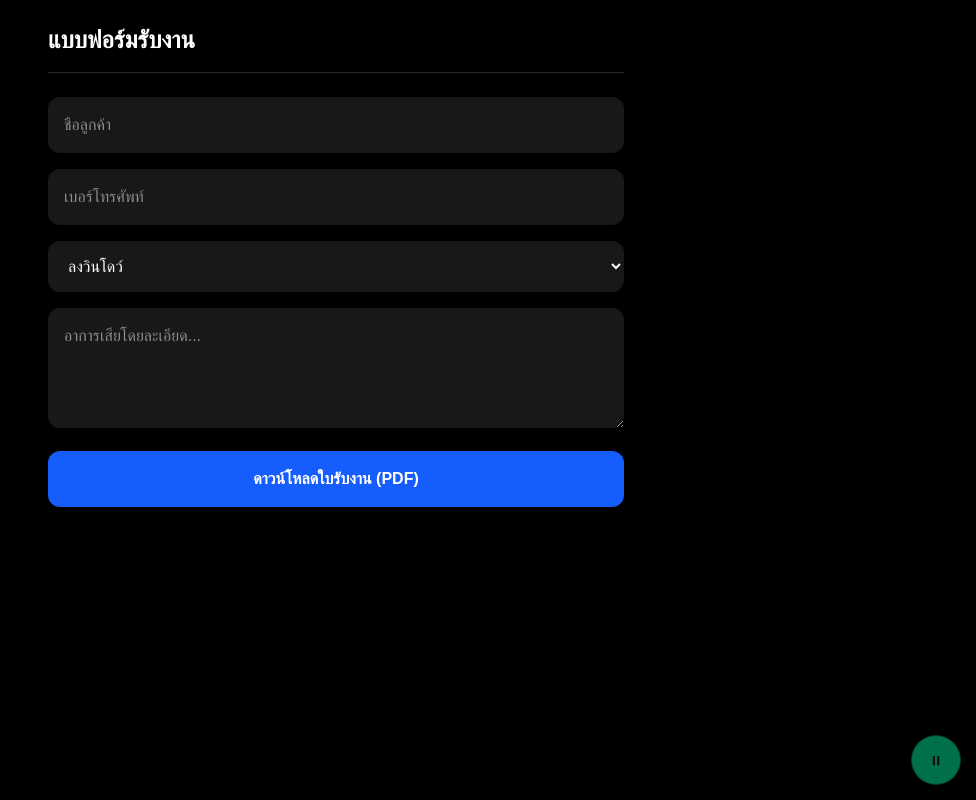
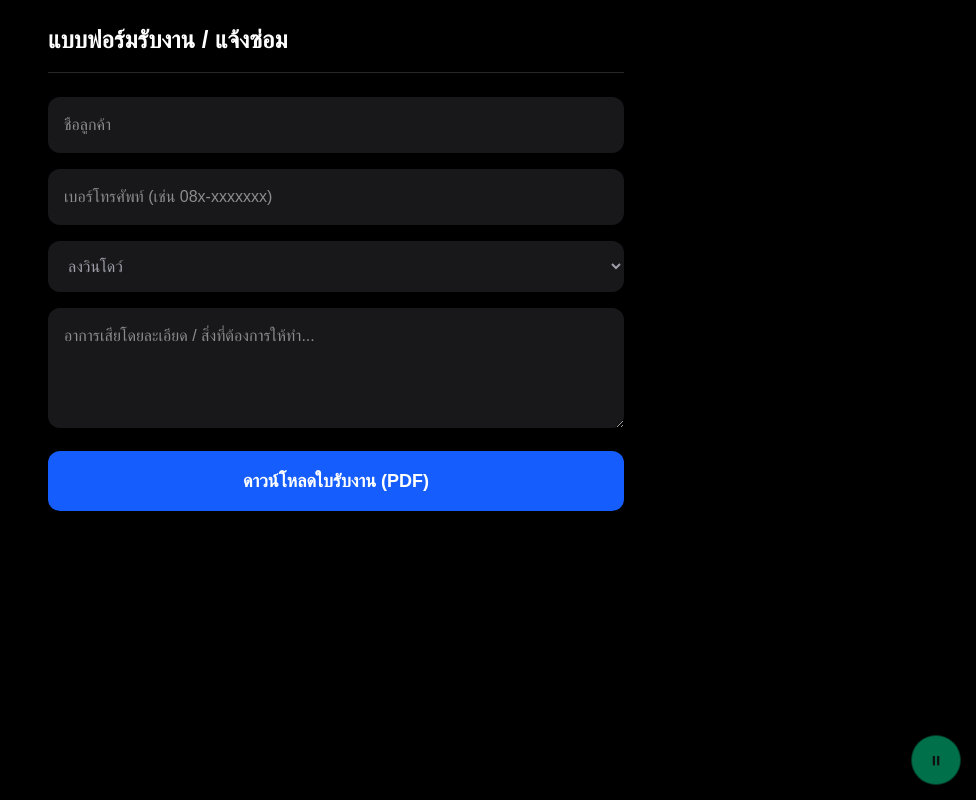
Before and after one commit to catrun2532-tech/crc-website, a Next.js app: page /order in a window 1280 px wide. Shown: the whole page, without its empty margins (304-1280 px from the left). Built offline with nearby package versions, Linux system fonts and the light colour scheme.

Commit message:
Update page.tsx

```diff
--- a/src/app/order/page.tsx
+++ b/src/app/order/page.tsx
@@ -1,110 +1,151 @@
 "use client";
 
 import { useState } from "react";
-import Link from "next/link";
-import { thaiFontBase64 } from "@/lib/thaiFont"; // 👈 นำเข้าฟอนต์ที่เตรียมไว้
+// นำเข้า Link สำหรับปุ่มย้อนกลับ (ถ้ามี)
+// import Link from "next/link";
+import { thaiFontBase64 } from "@/lib/thaiFont"; // ✅ นำเข้ารหัสฟอนต์ไทยที่เตรียมไว้
 
 export default function OrderPage() {
+  // สร้าง State สำหรับเก็บข้อมูลที่ลูกค้ากรอก
   const [name, setName] = useState("");
   const [phone, setPhone] = useState("");
-  const [service, setService] = useState("ลงวินโดว์");
+  const [service, setService] = useState("ลงวินโดว์"); // ค่าเริ่มต้นเป็น "ลงวินโดว์"
   const [details, setDetails] = useState("");
 
+  // ฟังก์ชันสำหรับสร้างและดาวน์โหลดไฟล์ PDF (ใช้ async/await)
   const handleGeneratePDF = async () => {
+    // ตรวจสอบความถูกต้องเบื้องต้น (ชื่อและเบอร์โทรศัพท์ห้ามว่าง)
     if (!name.trim() || !phone.trim()) {
       alert("กรุณากรอกชื่อและเบอร์ติดต่อด้วยครับ");
       return;
     }
 
     try {
+      // 1. นำเข้า library jsPDF แบบ dynamic เพื่อลดขนาดไฟล์เริ่มต้นของหน้าเว็บ
       const { jsPDF } = await import("jspdf");
-      const doc = new jsPDF();
+      const doc = new jsPDF(); // สร้าง Instance ใหม่ของ jsPDF
 
-      // 1. เพิ่มฟอนต์ไทยลงในระบบของ jsPDF
+      // 2. นำฟอนต์ไทย (Base64) ไปเพิ่มใน File System จำลอง (VFS) ของ jsPDF
+      // ตั้งชื่อไฟล์ในระบบจำลองว่า "ThaiFont.ttf" และอ้างอิงรหัส Base64
       doc.addFileToVFS("ThaiFont.ttf", thaiFontBase64);
+
+      // 3. เพิ่มฟอนต์ลงในตัวแปร Font ของ jsPDF เพื่อใช้ในการพิมพ์
+      // ใช้ชื่อว่า "ThaiFont" สำหรับอ้างอิงในโค้ด (เช่น 'ThaiFont', 'normal')
       doc.addFont("ThaiFont.ttf", "ThaiFont", "normal");
+
+      // 4. สั่งให้ jsPDF ใช้ฟอนต์ "ThaiFont" นี้สำหรับการพิมพ์ข้อความต่อจากนี้
       doc.setFont("ThaiFont");
 
-      // 2. ส่วนหัวใบงาน
-      doc.setFontSize(22);
-      doc.text("ใบรับงาน / แจ้งซ่อมคอมพิวเตอร์", 105, 20, { align: "center" });
+      // --- เริ่มออกแบบหน้าตา PDF ---
 
+      // 5. ส่วนหัวใบงาน
+      doc.setFontSize(22); // ตั้งขนาดฟอนต์หัวข้อ
+      doc.text("ใบรับงาน / แจ้งซ่อมคอมพิวเตอร์", 105, 20, { align: "center" }); // พิมพ์ข้อความจัดกึ่งกลาง
+
+      // วาดเส้นใต้หัวข้อ (หนา 0.5)
       doc.setLineWidth(0.5);
-      doc.line(20, 25, 190, 25);
+      doc.line(20, 25, 190, 25); // ลากเส้นจาก x=20 ถึง x=190 ที่ y=25
 
-      // 3. ข้อมูลลูกค้าและบริการ
-      doc.setFontSize(16);
-      doc.text(`ชื่อลูกค้า: ${name}`, 20, 40);
-      doc.text(`เบอร์โทรศัพท์: ${phone}`, 20, 50);
-      doc.text(`ประเภทบริการ: ${service}`, 20, 60);
+      // 6. ส่วนข้อมูลลูกค้าและประเภทบริการ
+      doc.setFontSize(16); // ตั้งขนาดฟอนต์ข้อมูลทั่วไป
+      doc.text(`ชื่อลูกค้า: ${name}`, 20, 40); // พิมพ์ชื่อที่ y=40
+      doc.text(`เบอร์โทรศัพท์: ${phone}`, 20, 50); // พิมพ์เบอร์โทรศัพท์ที่ y=50
+      doc.text(`ประเภทบริการ: ${service}`, 20, 60); // พิมพ์ประเภทบริการที่ y=60
 
-      // 4. รายละเอียดอาการ
-      doc.text("รายละเอียด / อาการเสีย:", 20, 75);
-      doc.setFontSize(14);
-      const splitDetails = doc.splitTextToSize(details || "-", 170);
-      doc.text(splitDetails, 20, 85);
+      // 7. ส่วนรายละเอียด/อาการเสีย
+      doc.text("รายละเอียด / อาการเสีย:", 20, 75); // พิมพ์หัวข้อรายละเอียดที่ y=75
+      doc.setFontSize(14); // ตั้งขนาดฟอนต์สำหรับรายละเอียด
+      // ใช้ splitTextToSize เพื่อตัดคำภาษาไทยให้พอดีกับความกว้าง 170
+      const splitDetails = doc.splitTextToSize(details || "-", 170); // ถ้าไม่มีรายละเอียด ใส่ '-'
+      doc.text(splitDetails, 20, 85); // พิมพ์รายละเอียดที่ตัดคำแล้ว เริ่มที่ y=85
 
-      // 5. ส่วนท้าย (วันที่และลายเซ็น)
-      const now = new Date();
+      // 8. ส่วนท้าย (วันที่รับงานและช่องลายเซ็น)
+      const now = new Date(); // ดึงวันที่และเวลาปัจจุบัน
+      // แปลงวันที่เป็นรูปแบบภาษาไทย
       const dateString = now.toLocaleDateString("th-TH", {
         year: "numeric", month: "long", day: "numeric",
         hour: "2-digit", minute: "2-digit"
       });
 
-      doc.setFontSize(12);
-      doc.text(`วันที่รับงาน: ${dateString}`, 20, 150);
+      doc.setFontSize(12); // ตั้งขนาดฟอนต์ส่วนท้าย
+      doc.text(`วันที่รับงาน: ${dateString}`, 20, 150); // พิมพ์วันที่รับงานที่ y=150
 
-      // เส้นเซ็นชื่อ
-      doc.line(120, 180, 180, 180);
-      doc.text("(................................................)", 125, 187);
-      doc.text("ลายเซ็นลูกค้า / ผู้แจ้ง", 135, 195);
+      // ช่องลายเซ็นลูกค้า
+      doc.line(120, 180, 180, 180); // ลากเส้นสำหรับเซ็นชื่อ
+      doc.text("(................................................)", 125, 187); // พิมพ์วงเล็บลายเซ็น
+      doc.text("ลายเซ็นลูกค้า / ผู้แจ้ง", 135, 195); // พิมพ์ข้อความคำอธิบาย
 
-      // 6. บันทึกไฟล์
+      // --- บันทึกไฟล์ ---
+
+      // 9. สั่งให้ jsPDF บันทึกไฟล์ออกมาเป็น PDF ลงเครื่องลูกค้า
+      // ตั้งชื่อไฟล์ตามชื่อลูกค้าที่กรอกมา เช่น Repair-Order-สมชาย.pdf
       doc.save(`Repair-Order-${name}.pdf`);
 
     } catch (error) {
+      // หากเกิดข้อผิดพลาดในการสร้าง PDF ให้แสดง Log และ Error Message
       console.error("PDF Error:", error);
-      alert("ไม่สามารถสร้าง PDF ได้ในขณะนี้");
+      alert("ไม่สามารถสร้าง PDF ได้ในขณะนี้ กรุณาลองใหม่อีกครั้ง");
     }
   };
 
+  // --- ส่วนการแสดงผลหน้าเว็บ (UI) ---
   return (
     <main className="min-h-screen bg-black text-white p-6">
       <div className="max-w-xl mx-auto space-y-6">
-        <h1 className="text-2xl font-bold border-b border-zinc-800 pb-4">แบบฟอร์มรับงาน</h1>
+        {/* หัวข้อหน้าเว็บ */}
+        <h1 className="text-2xl font-bold border-b border-zinc-800 pb-4">แบบฟอร์มรับงาน / แจ้งซ่อม</h1>
 
         <div className="space-y-4">
+          {/* ช่องกรอกชื่อลูกค้า */}
           <input
+            type="text"
             className="w-full p-4 bg-zinc-900 rounded-xl outline-none focus:ring-2 focus:ring-blue-500"
             placeholder="ชื่อลูกค้า"
+            value={name}
             onChange={(e) => setName(e.target.value)}
           />
+          {/* ช่องกรอกเบอร์โทรศัพท์ */}
           <input
+            type="tel"
             className="w-full p-4 bg-zinc-900 rounded-xl outline-none focus:ring-2 focus:ring-blue-500"
-            placeholder="เบอร์โทรศัพท์"
+            placeholder="เบอร์โทรศัพท์ (เช่น 08x-xxxxxxx)"
             inputMode="tel"
+            value={phone}
             onChange={(e) => setPhone(e.target.value)}
           />
+          {/* ช่องเลือกประเภทบริการ */}
           <select
-            className="w-full p-4 bg-zinc-900 rounded-xl outline-none"
+            className="w-full p-4 bg-zinc-900 rounded-xl outline-none focus:ring-2 focus:ring-blue-500 text-zinc-400"
+            value={service}
             onChange={(e) => setService(e.target.value)}
           >
             <option>ลงวินโดว์</option>
             <option>กู้ข้อมูล</option>
             <option>อัปเกรดเครื่อง</option>
+            <option>ซ่อมเมนบอร์ด</option>
+            <option>อื่นๆ</option>
           </select>
+          {/* ช่องกรอกรายละเอียด/อาการเสีย */}
           <textarea
             className="w-full p-4 bg-zinc-900 rounded-xl min-h-[120px] outline-none focus:ring-2 focus:ring-blue-500"
-            placeholder="อาการเสียโดยละเอียด..."
+            placeholder="อาการเสียโดยละเอียด / สิ่งที่ต้องการให้ทำ..."
+            value={details}
             onChange={(e) => setDetails(e.target.value)}
           />
 
+          {/* ปุ่มสำหรับกดสร้าง PDF */}
           <button
             onClick={handleGeneratePDF}
-            className="w-full py-4 bg-blue-600 hover:bg-blue-500 rounded-xl font-bold transition-all"
+            className="w-full py-4 bg-blue-600 hover:bg-blue-500 rounded-xl font-bold transition-all text-lg"
           >
             ดาวน์โหลดใบรับงาน (PDF)
           </button>
+
+          {/* ปุ่มย้อนกลับหน้าแรก (Optional) */}
+          {/* <Link href="/" className="block text-center text-zinc-500 hover:text-white pt-4">
+            ← กลับหน้าแรก
+          </Link>
+          */}
         </div>
       </div>
     </main>
```
